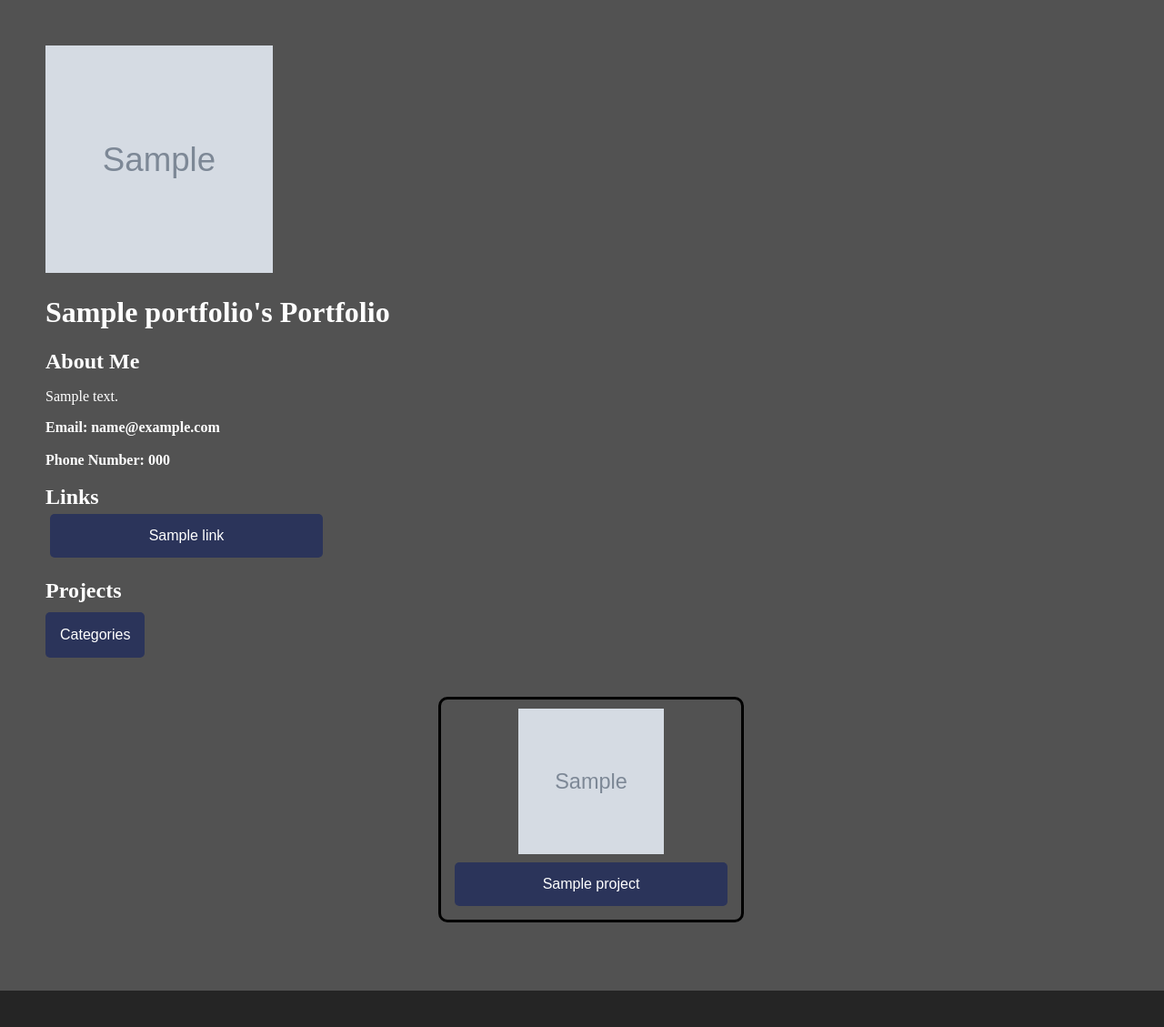
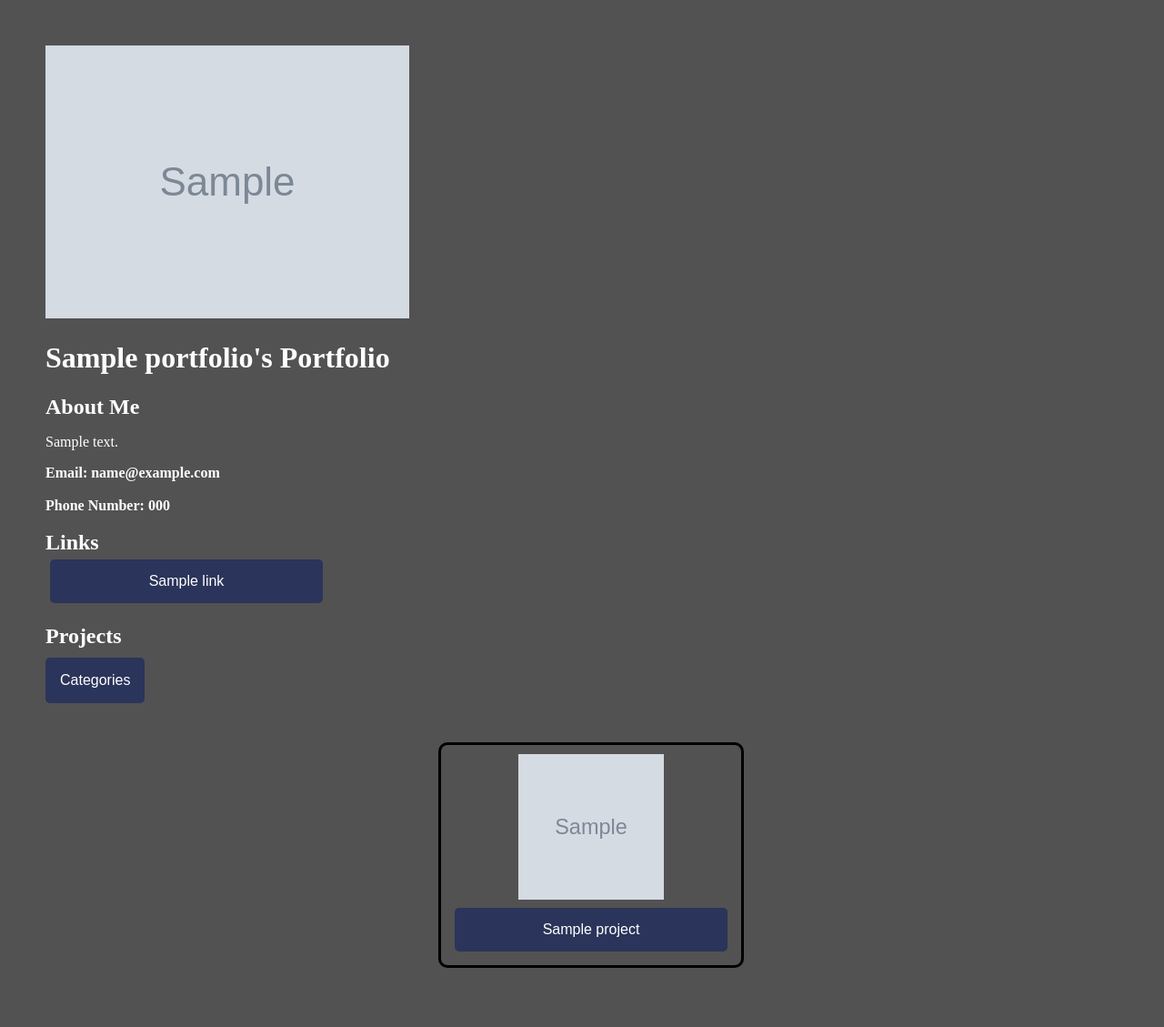
Before and after one commit to BrettMeirhofer/DjangoPortfolio, a Django app: template templates/portfolio.html in a window 1280 px wide. Shown: the part 46-1175 px from the top of the page at 91% size. Run offline with Django 3.2, Linux system fonts and the light colour scheme; the template is opened without the code that fills it: most values are stand-ins (such as "Sample title", 1, 10 or a date in 2020); grey boxes marked "Sample" are stand-in pictures.

Commit message:
- Fixed incorrect portfolio image size

```diff
--- a/static/css/base_site.css
+++ b/static/css/base_site.css
@@ -200,11 +200,6 @@ input:hover {
     height: 160px;
 }
 
-.profileimage {
-    width: 250px;
-    height: 250px;
-}
-
 
 
 .featurediv {
```
